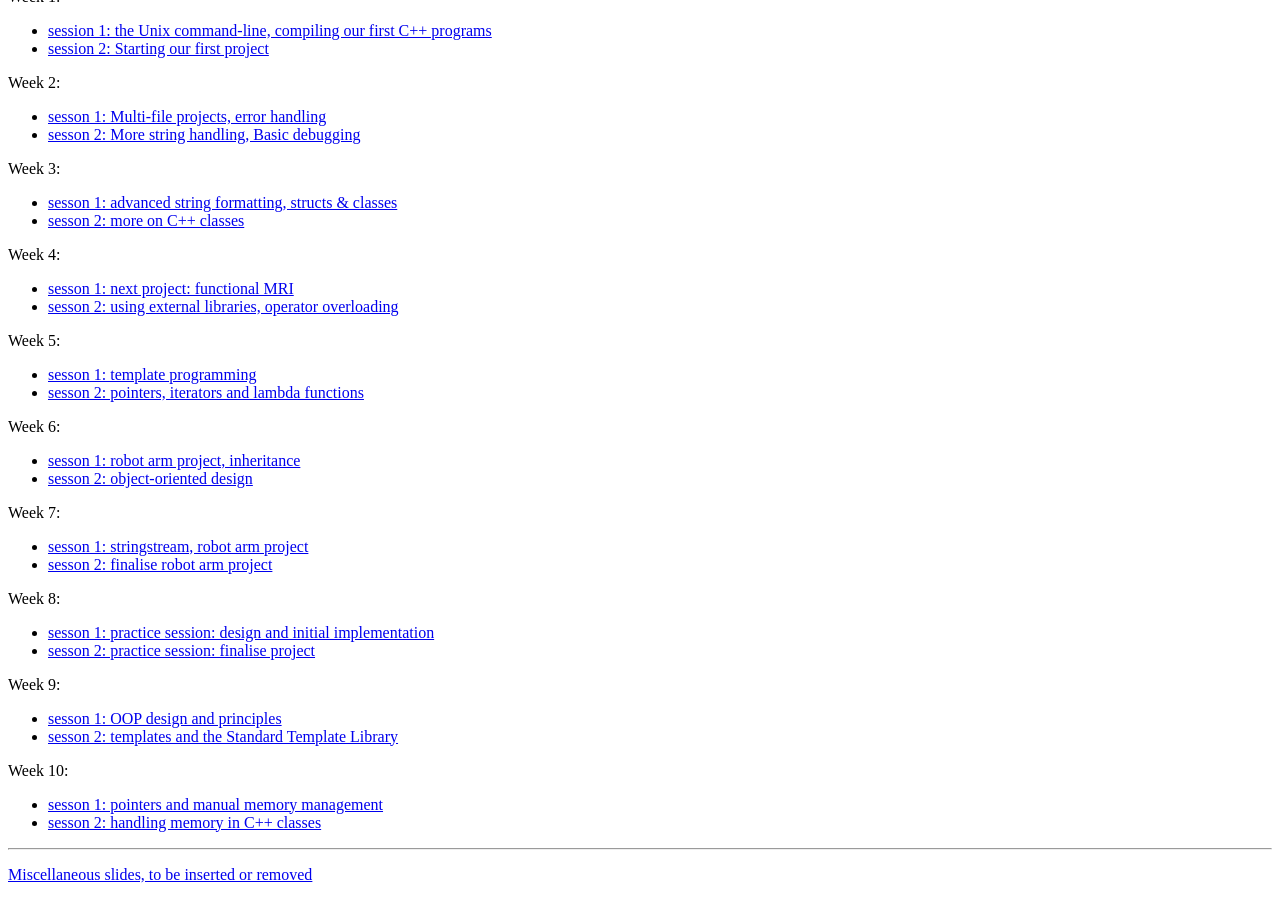
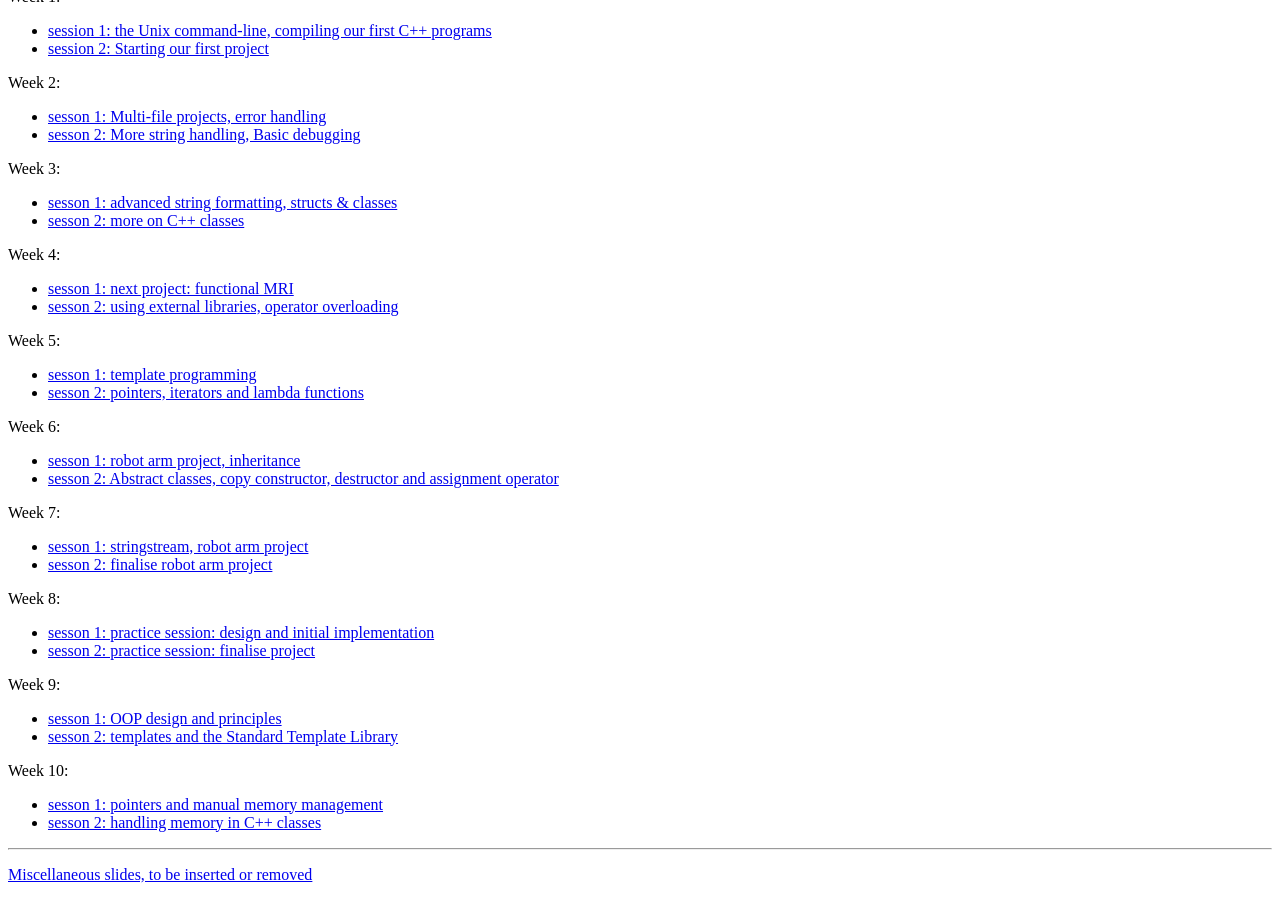
Before and after one commit to KCL-BMEIS/OOP, a Jekyll site: the page built from index.md, in a window 1280 px wide and 900 px high, scrolled down 861 px. Built offline with Jekyll 4.4.1, drawn with Linux system fonts in a browser that asks for light colours; some web fonts are replaced.

Commit message:
update index to match title for week6B

```diff
--- a/index.md
+++ b/index.md
@@ -71,7 +71,7 @@ Week 5:
 
 Week 6:
 - [sesson 1: robot arm project, inheritance](https://kcl-bmeis.github.io/OOP/week6A)
-- [sesson 2: object-oriented design](https://kcl-bmeis.github.io/OOP/week6B)
+- [sesson 2: Abstract classes, copy constructor, destructor and assignment operator](https://kcl-bmeis.github.io/OOP/week6B)
 
 Week 7:
 - [sesson 1: stringstream, robot arm project](https://kcl-bmeis.github.io/OOP/week7A)
```
